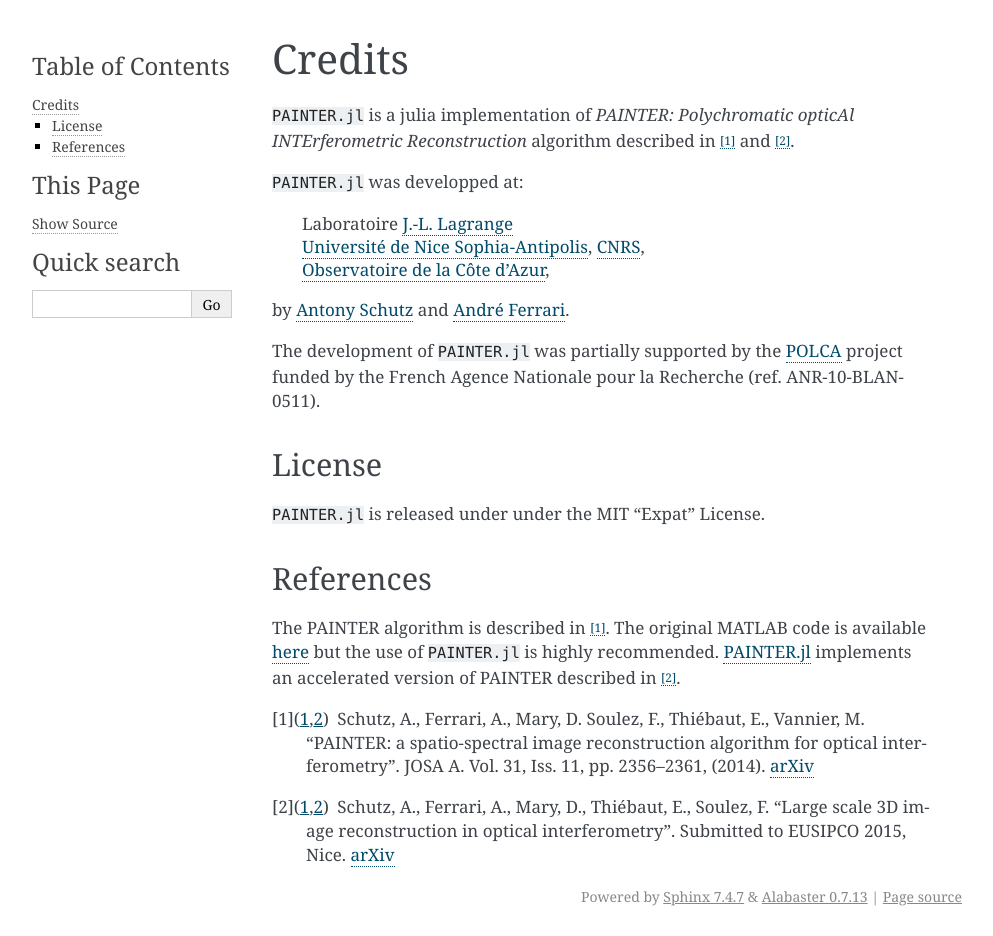
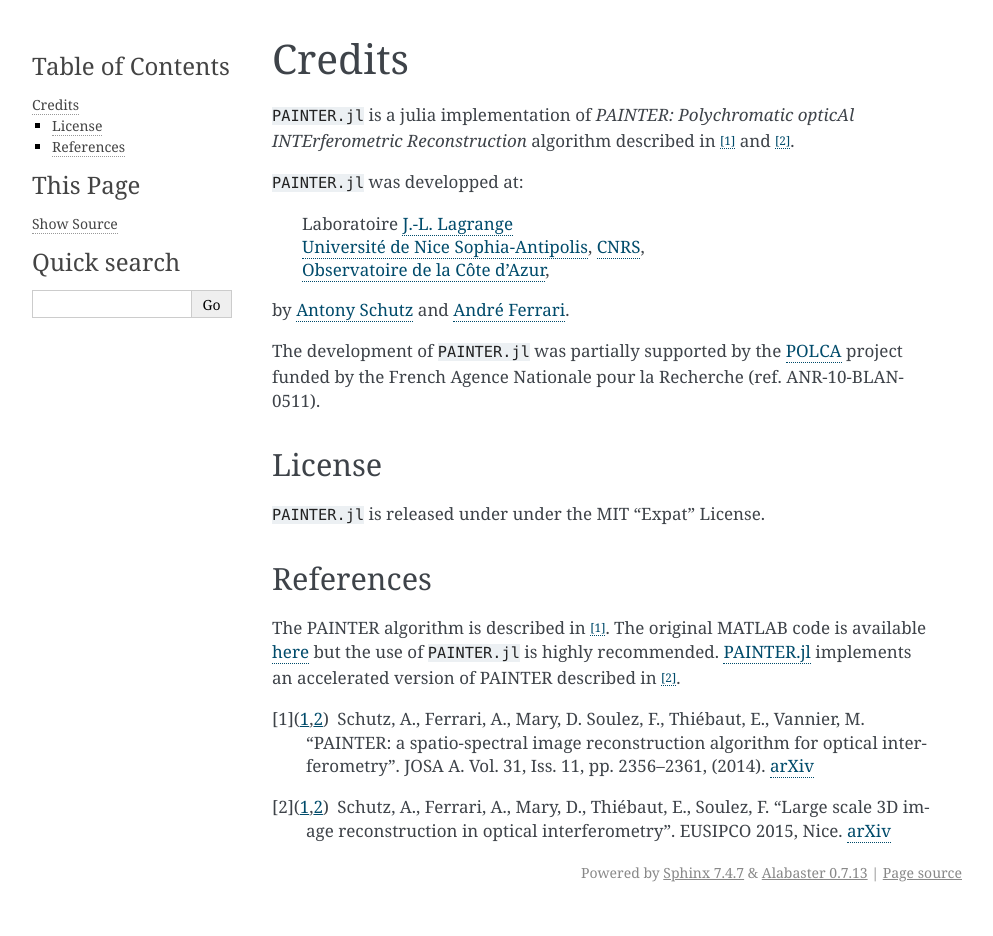
Before and after one commit to andferrari/PAINTER.jl, a Sphinx documentation site: the page built from doc/source/credits.rst, in a window 1280 px wide. Shown: the whole page, without its empty margins (148-1141 px from the left). Built offline with Sphinx 7.4.7, drawn with Linux system fonts in a browser that asks for light colours; formulas are drawn with MathJax 3; after the commit the page ends 912 px from its top, so only the background shows below that.

```diff
--- a/doc/source/credits.rst
+++ b/doc/source/credits.rst
@@ -34,4 +34,4 @@ an accelerated version of PAINTER described in [2]_.
 
 
 .. [1] Schutz, A., Ferrari, A., Mary, D. Soulez, F., Thiébaut, E., Vannier, M. "PAINTER: a spatio-spectral image reconstruction algorithm for optical interferometry". JOSA A. Vol. 31, Iss. 11, pp. 2356–2361, (2014). `arXiv <http://arxiv.org/abs/1407.1885>`_
-.. [2] Schutz, A., Ferrari, A., Mary, D., Thiébaut, E., Soulez, F. "Large scale 3D image reconstruction in optical interferometry". Submitted to EUSIPCO 2015, Nice. `arXiv <http://arxiv.org/abs/1503.01565>`_
+.. [2] Schutz, A., Ferrari, A., Mary, D., Thiébaut, E., Soulez, F. "Large scale 3D image reconstruction in optical interferometry". EUSIPCO 2015, Nice. `arXiv <http://arxiv.org/abs/1503.01565>`_
```
Also changed, not shown: doc/source/variables.rst (+10 -1 lines), doc/source/functions.rst (line endings or trailing spaces), 8 other files.
